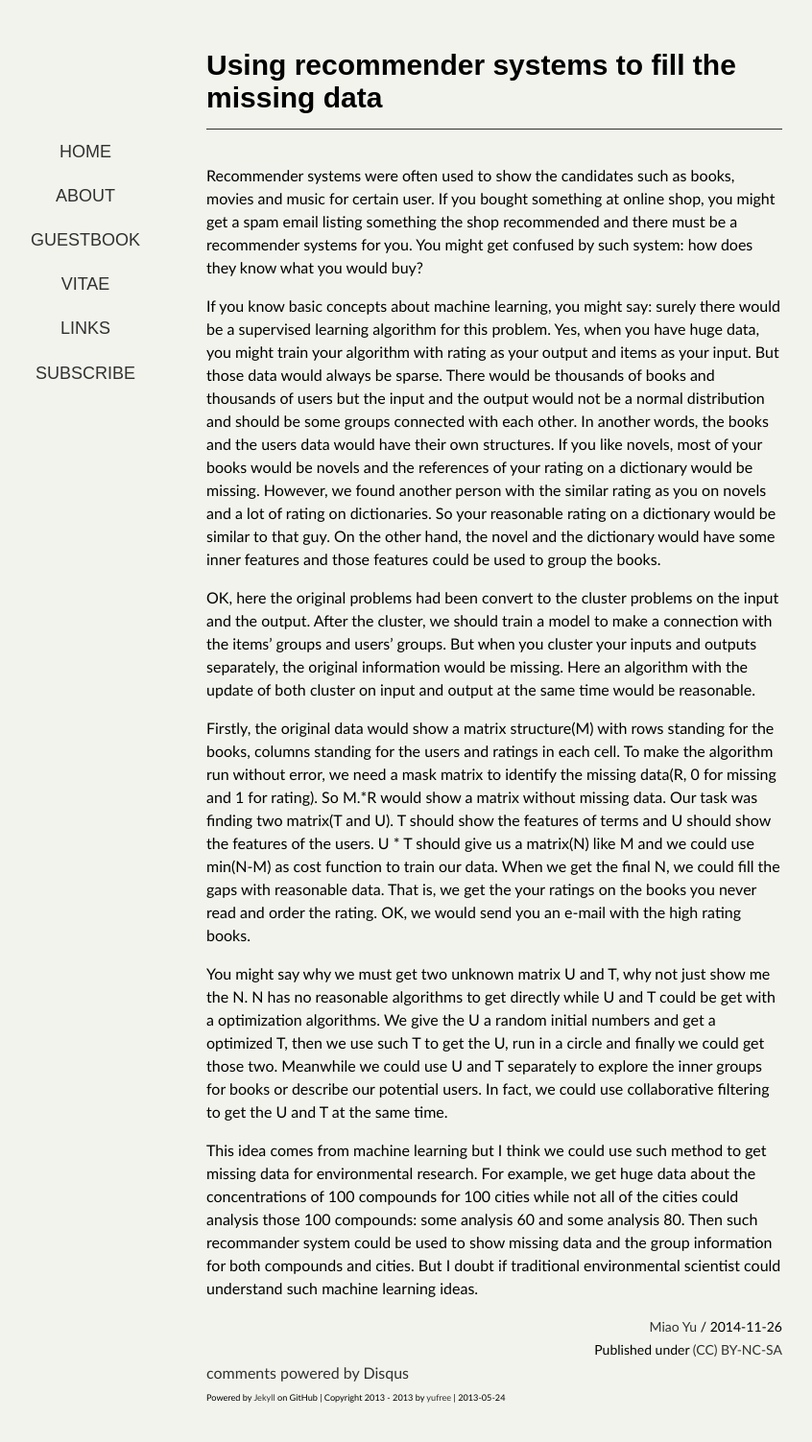
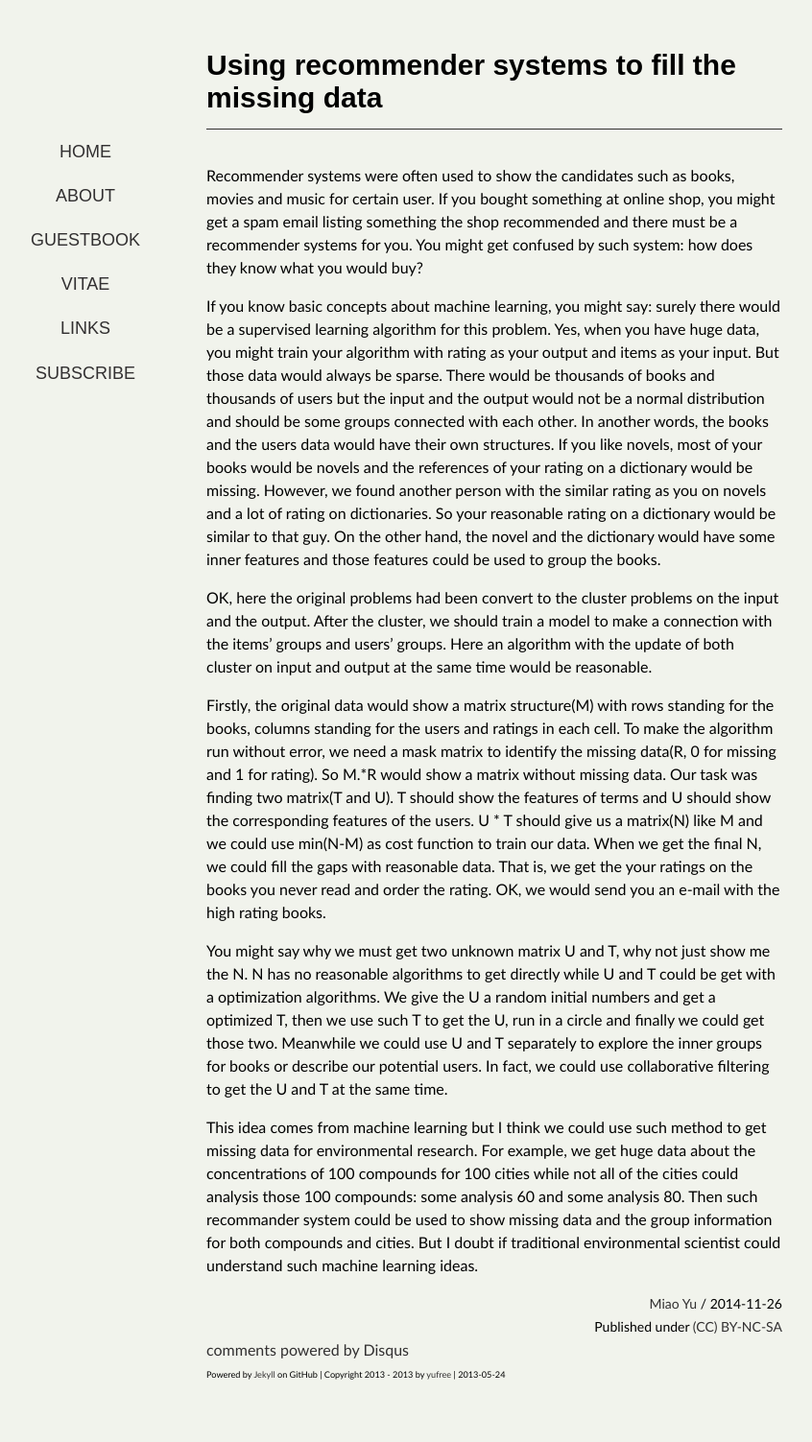
Before and after one commit to yufree/blog, a Jekyll site: the page built from _posts/2014-11-26-recommender-system.md, in a window 1280 px wide. Shown: the whole page at 96% size, without its empty margins (125-971 px from the left). Built offline with Jekyll 4.4.1, drawn with Linux system fonts in a browser that asks for light colours; some web fonts are replaced; comment, search, counter and statistics services are not loaded; after the commit the page ends 1479 px from its top, so only the background shows below that.

Commit message:
some based method

```diff
--- a/_posts/2014-11-26-recommender-system.md
+++ b/_posts/2014-11-26-recommender-system.md
@@ -7,9 +7,9 @@ Recommender systems were often used to show the candidates such as books, movies
 
 If you know basic concepts about machine learning, you might say: surely there would be a supervised learning algorithm for this problem. Yes, when you have huge data, you might train your algorithm with rating as your output and items as your input. But those data would always be sparse. There would be thousands of books and thousands of users but the input and the output would not be a normal distribution and should be some groups connected with each other. In another words, the books and the users data would have their own structures. If you like novels, most of your books would be novels and the references of your rating on a dictionary would be missing. However, we found another person with the similar rating as you on novels and a lot of rating on dictionaries. So your reasonable rating on a dictionary would be similar to that guy. On the other hand, the novel and the dictionary would have some inner features and those features could be used to group the books.
 
-OK, here the original problems had been convert to the cluster problems on the input and the output. After the cluster, we should train a model to make a connection with the items' groups and users' groups. But when you cluster your inputs and outputs separately, the original information would be missing. Here an algorithm with the update of both cluster on input and output at the same time would be reasonable.
+OK, here the original problems had been convert to the cluster problems on the input and the output. After the cluster, we should train a model to make a connection with the items' groups and users' groups. Here an algorithm with the update of both cluster on input and output at the same time would be reasonable.
 
-Firstly, the original data would show a matrix structure(M) with rows standing for the books, columns standing for the users and ratings in each cell. To make the algorithm run without error, we need a mask matrix to identify the missing data(R, 0 for missing and 1 for rating). So M.*R would show a matrix without missing data. Our task was finding two matrix(T and U). T should show the features of terms and U should show the features of the users. U * T should give us a matrix(N) like M and we could use min(N-M) as cost function to train our data. When we get the final N, we could fill the gaps with reasonable data. That is, we get the your ratings on the books you never read and order the rating. OK, we would send you an e-mail with the high rating books.
+Firstly, the original data would show a matrix structure(M) with rows standing for the books, columns standing for the users and ratings in each cell. To make the algorithm run without error, we need a mask matrix to identify the missing data(R, 0 for missing and 1 for rating). So M.*R would show a matrix without missing data. Our task was finding two matrix(T and U). T should show the features of terms and U should show the corresponding features of the users. U * T should give us a matrix(N) like M and we could use min(N-M) as cost function to train our data. When we get the final N, we could fill the gaps with reasonable data. That is, we get the your ratings on the books you never read and order the rating. OK, we would send you an e-mail with the high rating books.
 
 You might say why we must get two unknown matrix U and T, why not just show me the N. N has no reasonable algorithms to get directly while U and T could be get with a optimization algorithms. We give the U a random initial numbers and get a optimized T, then we use such T to get the U, run in a circle and finally we could get those two. Meanwhile we could use U and T separately to explore the inner groups for books or describe our potential users. In fact, we could use collaborative filtering to get the U and T at the same time.
 
```
